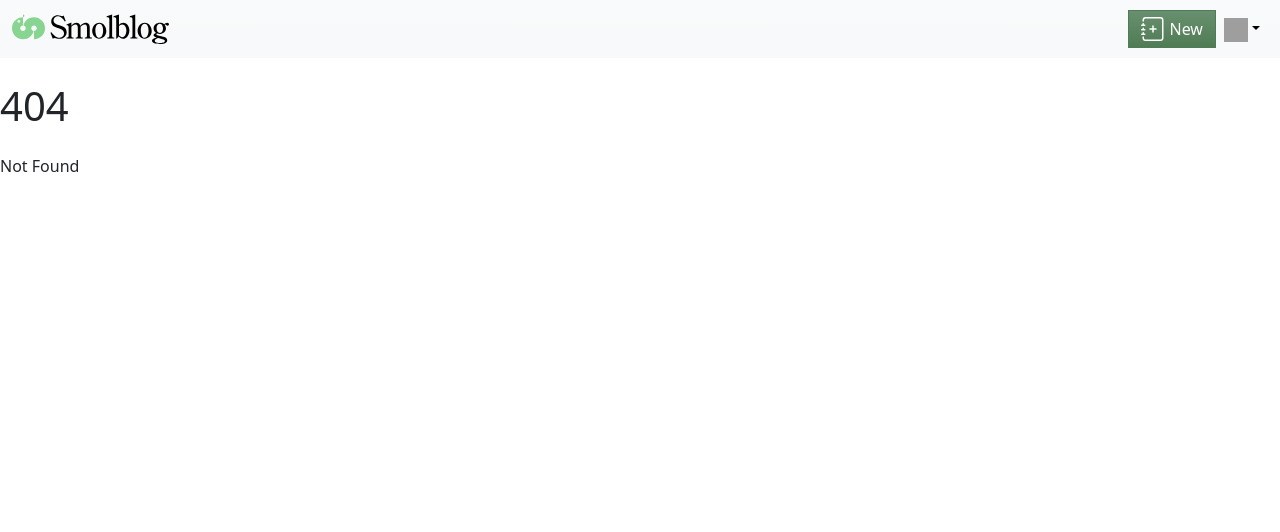
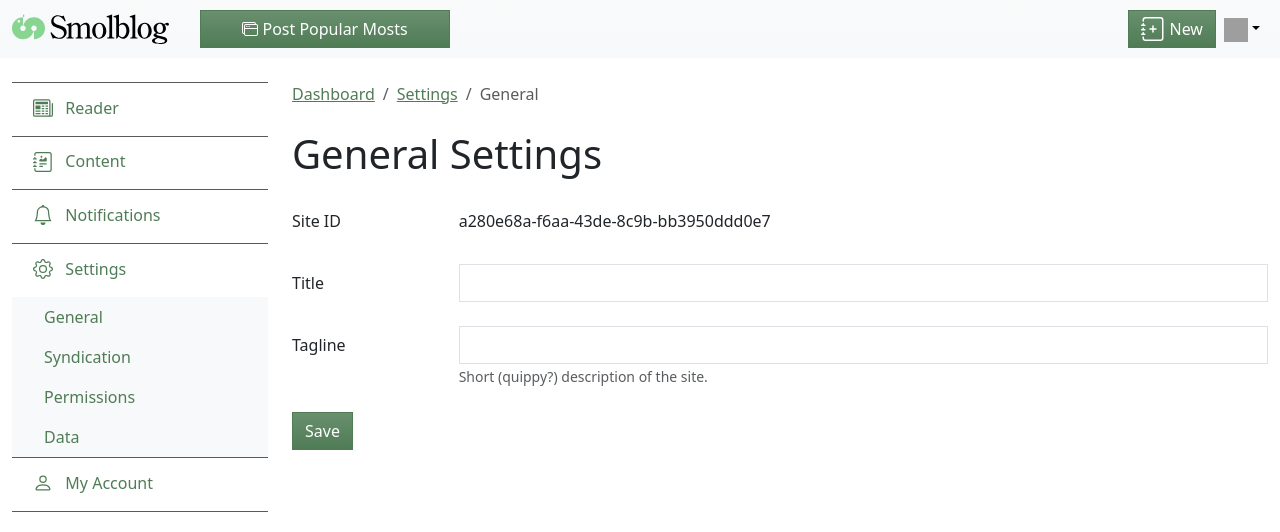
Before and after one commit to oddevan/smolblog-dashboard, a SvelteKit app: page /settings in a window 1280 px wide. Before the commit this address had no page. Shown: the top 532 px of the page. Built offline with nearby package versions, Linux system fonts and the light colour scheme; grey boxes are pictures that could not be loaded.

Commit message:
More routes

```diff
--- a/src/routes/notifications/+layout.svelte
+++ b/src/routes/notifications/+layout.svelte
@@ -3,10 +3,5 @@
 </script>
 
 <SidebarFrame>
-<ul class="nav nav-pills flex-column" slot="notifications-nav">
-	<li class="nav-item"><a class="nav-link" href="/notifications">Inbox</a></li>
-	<li class="nav-item"><a class="nav-link" href="/notifications/settings">Notification Settings</a></li>
-</ul>
-
 <slot/>
 </SidebarFrame>
--- a/src/routes/notifications/+page.svelte
+++ b/src/routes/notifications/+page.svelte
@@ -3,7 +3,6 @@
 
 	const steps = [
 		{path: '/', title: 'Dashboard'},
-		{path: '/notifications', title: 'Notifications'},
 	];
 
 </script>
@@ -14,9 +13,9 @@
 	}
 </style>
 
-<Breadcrumbs steps={steps} current="Inbox" />
+<Breadcrumbs steps={steps} current="Notifications" />
 
-<h1>Inbox</h1>
+<h1>Notifications</h1>
 
 <div class="row">
 	<div class="col-sm order-sm-2">
--- /dev/null
+++ b/src/routes/settings/+layout.svelte
@@ -0,0 +1,14 @@
+<script>
+	import SidebarFrame from "../SidebarFrame.svelte";
+</script>
+
+<SidebarFrame>
+<ul class="nav nav-pills flex-column" slot="settings-nav">
+	<li class="nav-item"><a class="nav-link" href="/settings">General</a></li>
+	<li class="nav-item"><a class="nav-link" href="/settings/syndication">Syndication</a></li>
+	<li class="nav-item"><a class="nav-link" href="/settings/permissions">Permissions</a></li>
+	<li class="nav-item"><a class="nav-link" href="/settings/data">Data</a></li>
+</ul>
+
+<slot/>
+</SidebarFrame>
--- /dev/null
+++ b/src/routes/settings/+page.svelte
@@ -0,0 +1,36 @@
+<script>
+	import Breadcrumbs from "../../lib/components/Breadcrumbs.svelte";
+
+	const steps = [
+		{path: '/', title: 'Dashboard'},
+		{path: '/settings', title: 'Settings'},
+	];
+
+</script>
+
+<Breadcrumbs steps={steps} current="General" />
+
+<h1>General Settings</h1>
+
+<form>
+  <div class="row mb-4">
+    <label for="inputId" class="col-lg-2 col-form-label">Site ID</label>
+    <div class="col-lg">
+      <input type="email" readonly class="form-control-plaintext" id="inputId" value="a280e68a-f6aa-43de-8c9b-bb3950ddd0e7">
+    </div>
+  </div>
+  <div class="row mb-4">
+    <label for="inputTitle" class="col-lg-2 col-form-label">Title</label>
+    <div class="col-lg">
+      <input type="text" class="form-control" id="inputTitle">
+    </div>
+  </div>
+  <div class="row mb-4">
+    <label for="inputTagline" class="col-lg-2 col-form-label">Tagline</label>
+    <div class="col-lg">
+      <input type="text" class="form-control" id="inputTagline" aria-describedby="inputTaglineHelp">
+			<span class="form-text" id="inputTaglineHelp">Short (quippy?) description of the site.</span>
+    </div>
+  </div>
+	<button class="btn btn-primary">Save</button>
+</form>
```
Also changed, not shown: src/routes/reader/+layout.svelte (added, +13 -0 lines), src/routes/reader/+page.svelte (added, +13 -0 lines), src/routes/settings/data/+page.svelte (added, +13 -0 lines), src/routes/settings/permissions/+page.svelte (added, +13 -0 lines), src/routes/settings/syndication/+page.svelte (added, +13 -0 lines).
